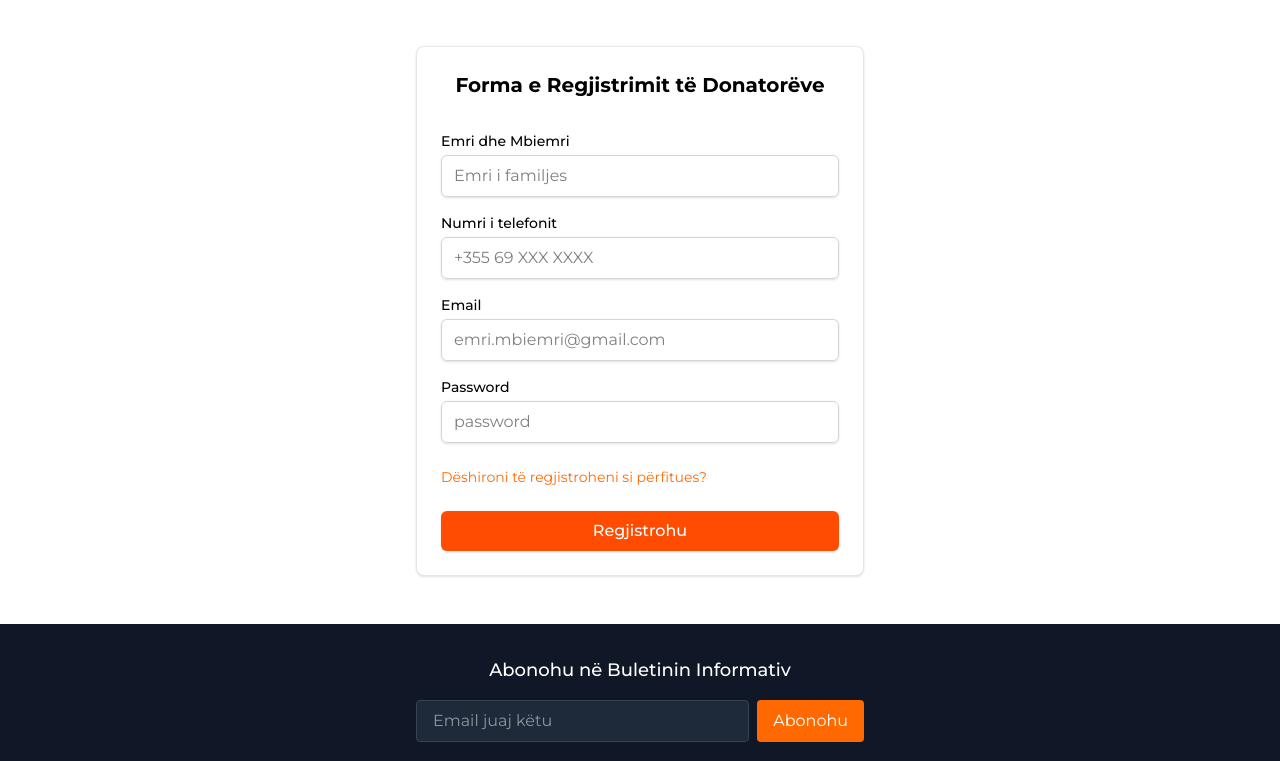
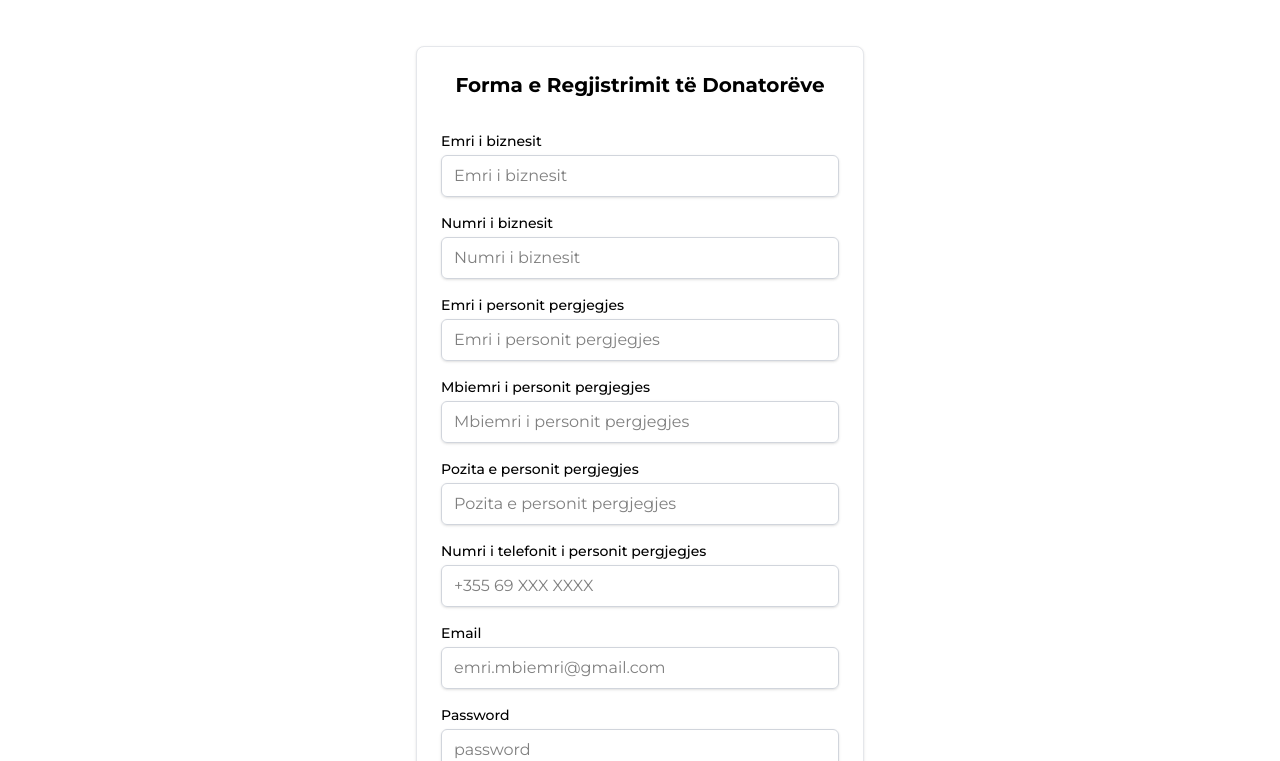
Before and after one commit to Lab-Course-2025/food-waste-reduction-react, a React (Vite) app: page /donors in a window 1280 px wide. Shown: the part 602-1363 px from the top of the page. Built offline with nearby package versions, Linux system fonts and the light colour scheme.

Commit message:
added axios post request in donors + small changes in login

```diff
--- a/src/pages/LogIn.jsx
+++ b/src/pages/LogIn.jsx
@@ -17,9 +17,10 @@ function LogIn() {
   const handleSubmit = async (e) => {
     e.preventDefault();
     setError('');
+    const apiUrl = import.meta.env.VITE_API_URL;
 
     try {
-      const response = await axios.post('http://food-waste-reduction-api.test/api/login', {
+      const response = await axios.post(`${apiUrl}/login`, {
         email,
         password,
       });
--- a/src/pages/donors.jsx
+++ b/src/pages/donors.jsx
@@ -1,21 +1,76 @@
-"use client"
-import { useState } from "react"
-import { Facebook, Twitter, Instagram, Youtube, Globe, Menu, X } from "lucide-react"
-import { Link, useNavigate } from "react-router-dom"
+"use client";
+import { useState } from "react";
+import { Facebook, Twitter, Instagram, Youtube, Globe, Menu, X } from "lucide-react";
+import { Link, useNavigate } from "react-router-dom";
 import Header from "../components/Header";
 import Footer from "../components/Footer";
 import Button from "../components/Button";
 import Input from "../components/Input";
-import dphoto from "../assets/donors-photo.png"
+import dphoto from "../assets/donors-photo.png";
+import axios from 'axios';
 
 
 
-const Donors = ()=>  {
+const Donors = () => {
+
+  const [formData, setFormData] = useState({
+    business_name: "",
+    business_number: "",
+    contact_first_name: "",
+    contact_last_name: "",
+    contact_title: "",
+    contact_phone: "",
+    email: "",
+    password: ""
+  });
+  const [errors, setErrors] = useState({});
+  const navigate = useNavigate();
+
+
+  const handleChange = (e) => {
+    const { name, value } = e.target;
+    setFormData({ ...formData, [e.target.name]: e.target.value });
+
+    // Clear the error for the specific field when the user starts typing
+    setErrors((prevErrors) => ({ ...prevErrors, [name]: "" }));
+
+  };
+
+  const validateForm = () => {
+    const newErrors = {};
+    Object.keys(formData).forEach((key) => {
+      if (!formData[key].trim()) {
+        newErrors[key] = "Kjo fushë është e nevojshme. ";
+      }
+    });
+    setErrors(newErrors);
+    return Object.keys(newErrors).length === 0; // Return true if no errors
+  };
+
+  const handleSubmit = async (e) => {
+    e.preventDefault();
+
+    // Validate the form
+    const isValid = validateForm();
+    if (!isValid) {
+      return; // Stop submission if there are validation errors
+    }
+
+    try {
+      const apiUrl = import.meta.env.VITE_API_URL;
+      const response = await axios.post(`${apiUrl}/donors/register`, formData);
+      console.log("Success:", response.data);
+      navigate('/LogIn');
+    } catch (error) {
+      console.error("Error:", error.response?.data || error.message);
+      // alert("Registration failed!");
+    }
+  };
 
   return (
-    <div className="flex flex-col min-h-screen">
+    <div className="flex flex-col min-h-screen" >
       {/* Header */}
-      <Header/>
+      < Header />
       <main className="flex-1">
         {/* Hero Section */}
         <section className="relative">
@@ -30,12 +85,12 @@ const Donors = ()=>  {
           <div className="absolute inset-0 z-20 flex flex-col items-center justify-center text-center text-white px-4">
             <h1 className="text-3xl md:text-4xl font-bold mb-4">Bashkohuni Kundër Luftës së Humbjes së Ushqimit</h1>
             <p className="max-w-2xl mx-auto mb-6 text-sm md:text-base">
-            Bëhu dhurues sot dhe ndihmo në reduktimin e mbetjeve ushqimore ndërsa ushqen ata që kanë nevojë.
+              Bëhu dhurues sot dhe ndihmo në reduktimin e mbetjeve ushqimore ndërsa ushqen ata që kanë nevojë.
             </p>
             <Link to="/submit">
-            <Button className="hover:bg-orange-600 text-white rounded-md px-6">
-              Regjistrohu Tani!
-            </Button>
+              <Button className="hover:bg-orange-600 text-white rounded-md px-6">
+                Regjistrohu Tani!
+              </Button>
             </Link>
           </div>
         </section>
@@ -45,19 +100,53 @@ const Donors = ()=>  {
           <div className="max-w-md mx-auto border border-gray-200 rounded-lg shadow-sm p-6 bg-white">
             <h2 className="text-xl font-bold text-center mb-8">Forma e Regjistrimit të Donatorëve</h2>
 
-            <form className="space-y-4">
+            <form className="space-y-4" onSubmit={handleSubmit}>
               <div>
                 <label htmlFor="identifier" className="block text-sm font-medium mb-1">
-                  Emri dhe Mbiemri
+                  Emri i biznesit
                 </label>
-                <Input id="identifier" placeholder="Emri i familjes" className="w-full border-gray-300" />
+                <Input name="business_name" value={formData.business_name} onChange={handleChange} placeholder="Emri i biznesit" className="w-full border-gray-300" />
+                {errors.business_name && <p className="text-red-500 text-sm font-semibold  mt-1 font-semibold  mt-1">{errors.business_name}</p>}
+              </div>
+
+              <div>
+                <label htmlFor="identifier" className="block text-sm font-medium mb-1">
+                  Numri i biznesit
+                </label>
+                <Input name="business_number" value={formData.business_number} onChange={handleChange} placeholder="Numri i biznesit" className="w-full border-gray-300" />
+                {errors.business_number && <p className="text-red-500 text-sm font-semibold  mt-1">{errors.business_number}</p>}
+              </div>
+
+              <div>
+                <label htmlFor="identifier" className="block text-sm font-medium mb-1">
+                  Emri i personit pergjegjes
+                </label>
+                <Input name="contact_first_name" value={formData.contact_first_name} onChange={handleChange} placeholder="Emri i personit pergjegjes" className="w-full border-gray-300" />
+                {errors.contact_first_name && <p className="text-red-500 text-sm font-semibold  mt-1">{errors.contact_first_name}</p>}
+              </div>
+
+              <div>
+                <label htmlFor="identifier" className="block text-sm font-medium mb-1">
+                  Mbiemri i personit pergjegjes
+                </label>
+                <Input name="contact_last_name" value={formData.contact_last_name} onChange={handleChange} placeholder="Mbiemri i personit pergjegjes" className="w-full border-gray-300" />
+                {errors.contact_last_name && <p className="text-red-500 text-sm font-semibold  mt-1">{errors.contact_last_name}</p>}
+              </div>
+
+              <div>
+                <label htmlFor="identifier" className="block text-sm font-medium mb-1">
+                  Pozita e personit pergjegjes
+                </label>
+                <Input name="contact_title" value={formData.contact_title} onChange={handleChange} placeholder="Pozita e personit pergjegjes" className="w-full border-gray-300" />
+                {errors.contact_title && <p className="text-red-500 text-sm font-semibold  mt-1">{errors.contact_title}</p>}
               </div>
 
               <div>
                 <label htmlFor="name" className="block text-sm font-medium mb-1">
-                  Numri i telefonit
+                  Numri i telefonit i personit pergjegjes
                 </label>
-                <Input id="name" placeholder="+355 69 XXX XXXX" className="w-full border-gray-300" />
+                <Input name="contact_phone" value={formData.contact_phone} onChange={handleChange} placeholder="+355 69 XXX XXXX" className="w-full border-gray-300" />
+                {errors.contact_phone && <p className="text-red-500 text-sm font-semibold  mt-1">{errors.contact_phone}</p>}
               </div>
 
               <div>
@@ -67,16 +156,21 @@ const Donors = ()=>  {
                 <Input
                   id="email"
                   type="email"
+                  name="email"
+                  value={formData.email}
+                  onChange={handleChange}
                   placeholder="emri.mbiemri@gmail.com"
                   className="w-full border-gray-300"
                 />
+                {errors.email && <p className="text-red-500 text-sm font-semibold  mt-1">{errors.email}</p>}
               </div>
 
               <div>
                 <label htmlFor="password" className="block text-sm font-medium mb-1">
                   Password
                 </label>
-                <Input id="password" type="password" placeholder="password" className="w-full border-gray-300" />
+                <Input name="password" value={formData.password} onChange={handleChange} type="password" placeholder="password" className="w-full border-gray-300" />
+                {errors.password && <p className="text-red-500 text-sm font-semibold  mt-1">{errors.password}</p>}
               </div>
 
               <div className="flex items-start py-2">
@@ -94,9 +188,9 @@ const Donors = ()=>  {
       </main>
 
       {/* Footer */}
-      <Footer/>
-    </div>
-  )
-}
+      <Footer />
+    </div >
+  );
+};
 
 export default Donors;
```
Also changed, not shown: 1 other file (tests, documents, lock files or other folders).
